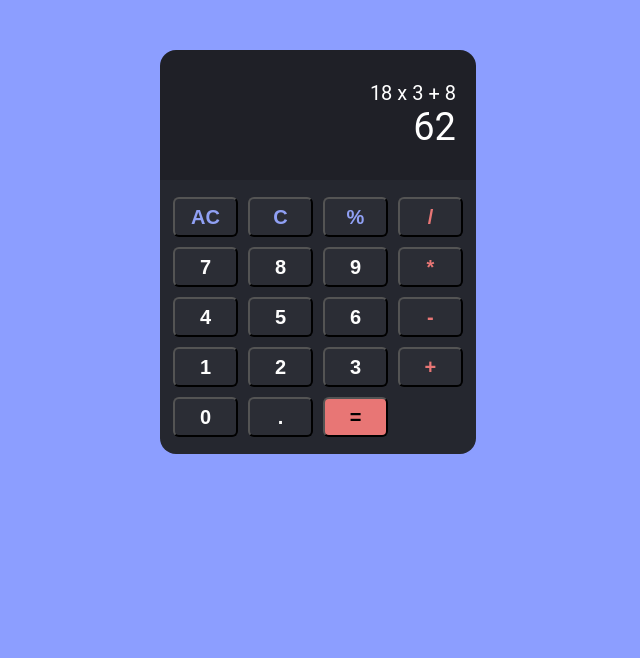
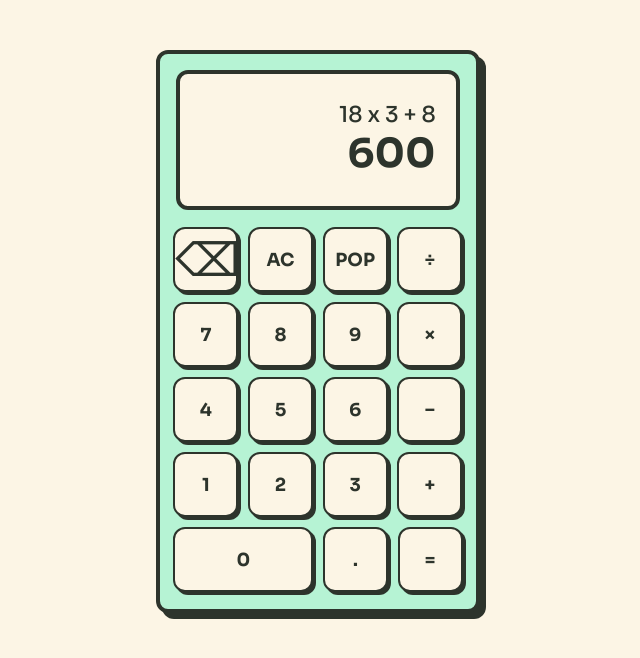
Before and after one commit to kristijanxo/calculator, a plain HTML site: page index.html in a window 1280 px wide. Shown: the whole page, without its empty margins (322-962 px from the left). Drawn offline with Linux system fonts and the light colour scheme.

Commit message:
Implement neo brutalism design
Changed the design completely to a neo brutalism UI and implemented
fitting animations on hover and click

```diff
--- a/css/style.css
+++ b/css/style.css
@@ -10,8 +10,11 @@
 }
 
 body {
-  background-color: #8c9eff;
-  font-family: Roboto, Helvetica, sans-serif;
+  background-color: #fcf5e5;
+  font-family: "Sora", sans-serif;
+  font-optical-sizing: auto;
+  font-style: normal;
+  color: white;
 }
 
 #app {
@@ -22,45 +25,64 @@ body {
   /* height: 100vh; */
 }
 
+.calculator {
+  background-color: #b6f3d4;
+  border: 4px solid #2d342c;
+  border-radius: 12px;
+  box-shadow: 6px 6px 0 #2d342c;
+}
+
 .screen-container {
   display: flex;
   flex-direction: column;
   text-align: right;
   justify-content: center;
-  height: 130px;
+  height: 140px;
   padding: 20px;
-  background-color: #1f2027;
-  border-top-left-radius: 16px;
-  border-top-right-radius: 16px;
+  color: #2d342c;
+  background-color: #fcf5e5;
+  border: 4px solid #2d342c;
+  border-radius: 12px;
+  margin: 16px 16px 0 16px;
 }
 
-.screen-top,
-.screen-bottom {
-  color: white;
+.screen-top-row {
+  font-weight: 500;
+  font-size: 22px;
 }
-
-.screen-top {
-  font-size: 20px;
-}
-
-.screen-bottom {
-  font-size: 38px;
+.screen-bottom-row {
+  font-size: 40px;
+  font-weight: 700;
 }
 .button-container {
   padding: 10px;
-  background-color: #25272f;
   border-bottom-left-radius: 16px;
   border-bottom-right-radius: 16px;
 }
 
 .button {
-  height: 40px;
+  height: 65px;
   width: 65px;
   margin: 3px;
-  border-radius: 6px;
-  background-color: #2b2d35;
-  font-size: 20px;
-  font-weight: 800;
+  border: 2px solid #2d342c;
+  border-radius: 12px;
+  box-shadow: 3px 3px 0 #2d342c;
+  color: #2d342c;
+  background-color: #fcf5e5;
+  font-family: inherit;
+  font-size: 18px;
+  font-weight: 700;
+  vertical-align: middle;
+  cursor: pointer;
+  transition: all 0.1s ease-in-out;
+}
+.button:hover {
+  box-shadow: 2px 2px #2d342c; /* smaller shadow on hover */
+  transform: translate(2px, 2px); /* nudge down for a press effect */
+}
+.button:active {
+  box-shadow: 0 0 0 #2d342c; /* shadow disappears */
+  transform: translate(3px, 3px); /* looks "pressed down" */
 }
 
 .button-row {
@@ -68,20 +90,19 @@ body {
   margin-bottom: 4px;
 }
 
-.digit {
-  color: #fdfdfd;
+.button.zero {
+  width: 140px;
+}
+.button.backspace {
+  font-size: 46px;
+  font-weight: 100;
 }
 
-.operator {
-  color: #e87675;
+.pop-btn {
+  transition: all 0.13s ease-in-out;
 }
 
-.button.equals {
-  background-color: #e87675;
+.pop-btn:active {
+  transform: scale(1.45);
+  box-shadow: 12px 12px 0 #2d342c; /* “exploding” shadow */
 }
-
-.clear,
-.all-clear,
-.percentage {
-  color: #90a0f4;
-}
--- a/index.html
+++ b/index.html
@@ -6,41 +6,48 @@
     <title>Calculator</title>
     <link href="./css/style.css" rel="stylesheet" />
     <script src="./main.js" defer></script>
+
+    <link rel="preconnect" href="https://fonts.googleapis.com" />
+    <link rel="preconnect" href="https://fonts.gstatic.com" crossorigin />
+    <link
+      href="https://fonts.googleapis.com/css2?family=Sora:wght@100..800&display=swap"
+      rel="stylesheet"
+    />
   </head>
   <body>
     <div id="app">
       <div class="calculator">
         <div class="screen-container">
-          <div class="screen-top">18 x 3 + 8</div>
-          <div class="screen-bottom">62</div>
+          <div class="screen-top-row">18 x 3 + 8</div>
+          <div class="screen-bottom-row">600</div>
         </div>
         <div class="button-container">
           <div class="button-row">
+            <button class="button backspace" type="button">&#9003;</button>
             <button class="button all-clear" type="button">AC</button>
-            <button class="button clear" type="button">C</button>
-            <button class="button percentage" type="button">%</button>
-            <button class="button operator" type="button">/</button>
+            <button class="button lol pop-btn"" type="button">POP</button>
+            <button class="button operator" type="button">&divide;</button>
           </div>
           <div class="button-row">
             <button class="button digit" type="button">7</button>
             <button class="button digit" type="button">8</button>
             <button class="button digit" type="button">9</button>
-            <button class="button operator" type="button">*</button>
+            <button class="button operator" type="button">&times;</button>
           </div>
           <div class="button-row">
             <button class="button digit" type="button">4</button>
             <button class="button digit" type="button">5</button>
             <button class="button digit" type="button">6</button>
-            <button class="button operator" type="button">-</button>
+            <button class="button operator" type="button">&minus;</button>
           </div>
           <div class="button-row">
             <button class="button digit" type="button">1</button>
             <button class="button digit" type="button">2</button>
             <button class="button digit" type="button">3</button>
-            <button class="button operator" type="button">+</button>
+            <button class="button operator" type="button">&plus;</button>
           </div>
           <div class="button-row">
-            <button class="button digit" type="button">0</button>
+            <button class="button digit zero" type="button">0</button>
             <button class="button digit" type="button">.</button>
             <button class="button equals" type="button">=</button>
           </div>
```
